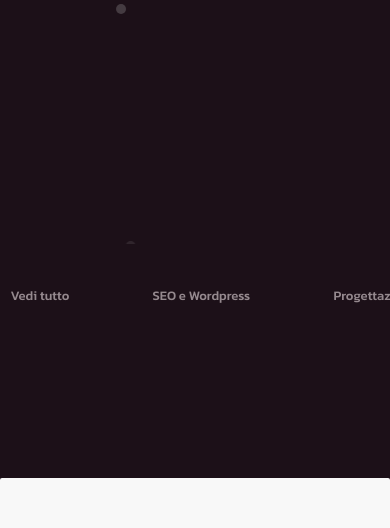
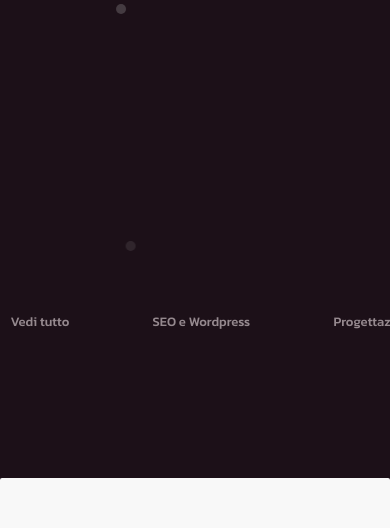
Before and after one commit to so16eli/my_portfolio, a PHP site: page /index.html in a window 390 px wide. Shown: the part 2122-2650 px from the top of the page. Run offline with PHP 8.4, Linux system fonts and the light colour scheme; some web fonts are replaced; grey boxes are pictures that could not be loaded.

Commit message:
nav hover modifiche

```diff
--- a/css/stilePF.css
+++ b/css/stilePF.css
@@ -1272,7 +1272,7 @@ p{
 .nav{
     width: 100%;
     font-size: 13px;
-    height: 9vh !important;
+    height: 8vh !important;
     overflow-x: auto;
 }
 .nav2 {
@@ -1280,6 +1280,7 @@ p{
     justify-content: left;
     animation: SXaDX 8s ease 2s 2;
     transform: translate(10px);
+    height: 8vh !important;
 }
 
 .nav-link {
```
